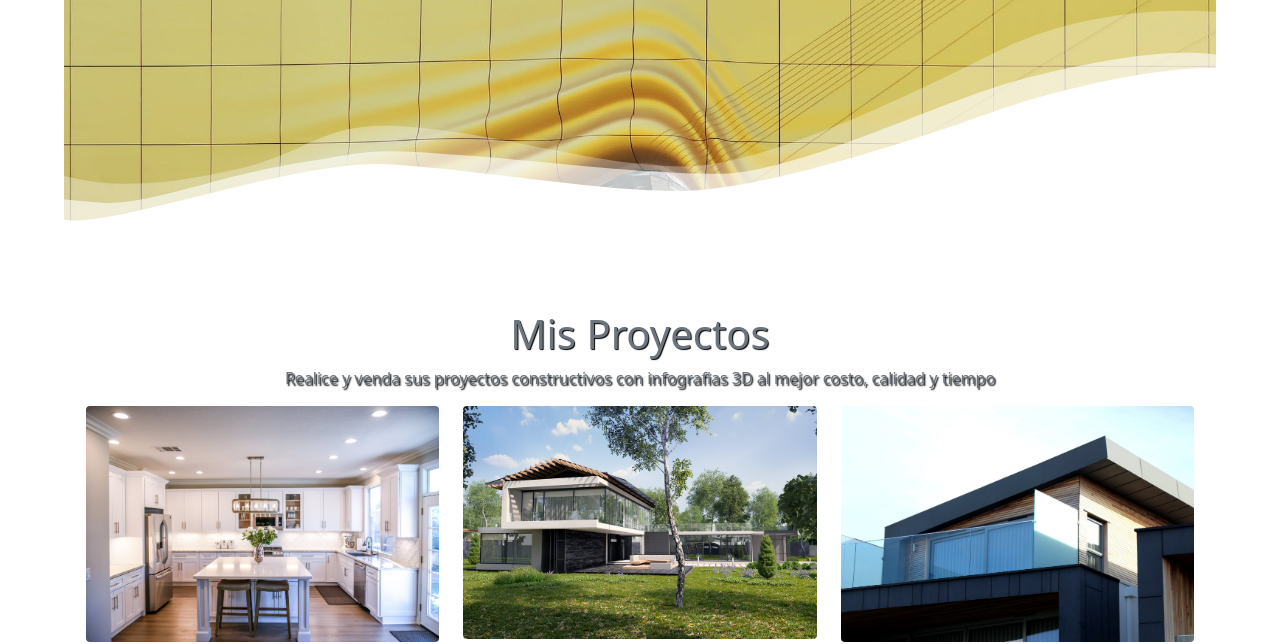
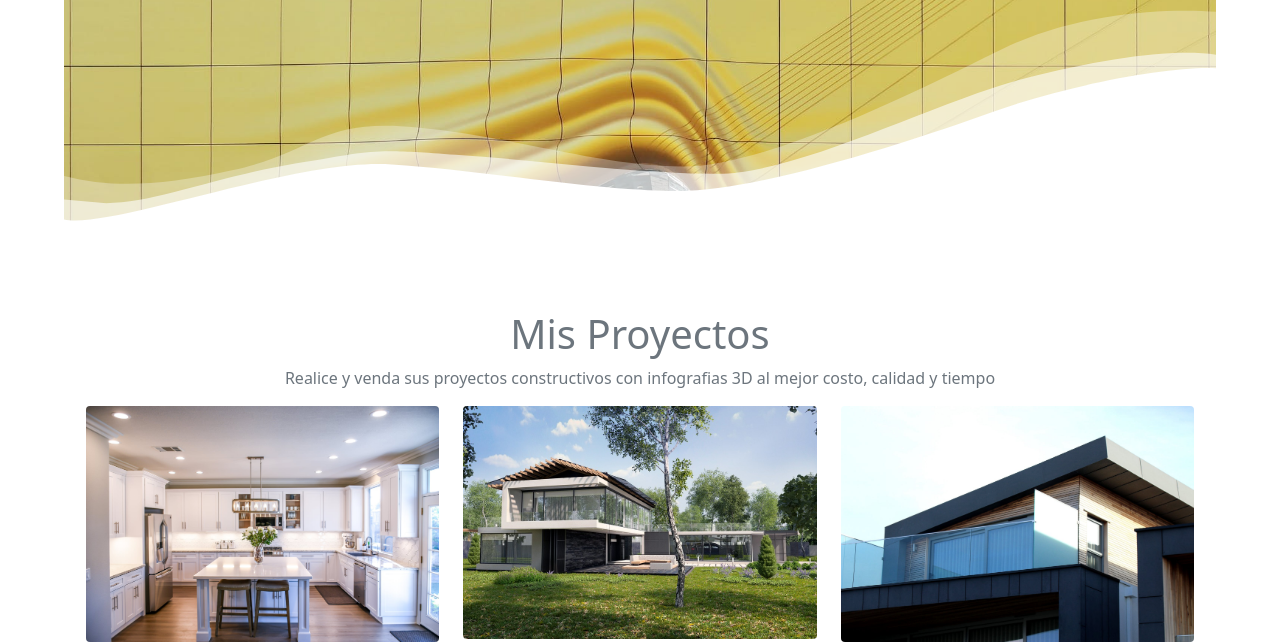
Before and after one commit to FranAranda/studiog-final, a plain HTML site: page trabajos.html in a window 1280 px wide. Shown: the part 170-814 px from the top of the page. Drawn offline with nearby package versions, Linux system fonts and the light colour scheme.

Commit message:
sombreado

```diff
--- a/trabajos.html
+++ b/trabajos.html
@@ -44,9 +44,9 @@
 
       <div style="background-color: #fff ;" class="container text-center rounded">
         <!--Titulo-->
-        <h1 class="text-center text-secondary title__proyectos">Mis Proyectos</h1>
+        <h1 class="text-center text-secondary">Mis Proyectos</h1>
         <!--Subtitulo-->
-        <p class="text-center text-secondary description__proyectos">Realice y venda sus proyectos constructivos con infografias 3D al mejor costo, calidad y tiempo</p>
+        <p class="text-center text-secondary">Realice y venda sus proyectos constructivos con infografias 3D al mejor costo, calidad y tiempo</p>
         <!--Galaeria-->
         <div class="row gy-4 row-cols-1 row-cols-sm-2 row-cols-md-3">
           <div class="col">
```
